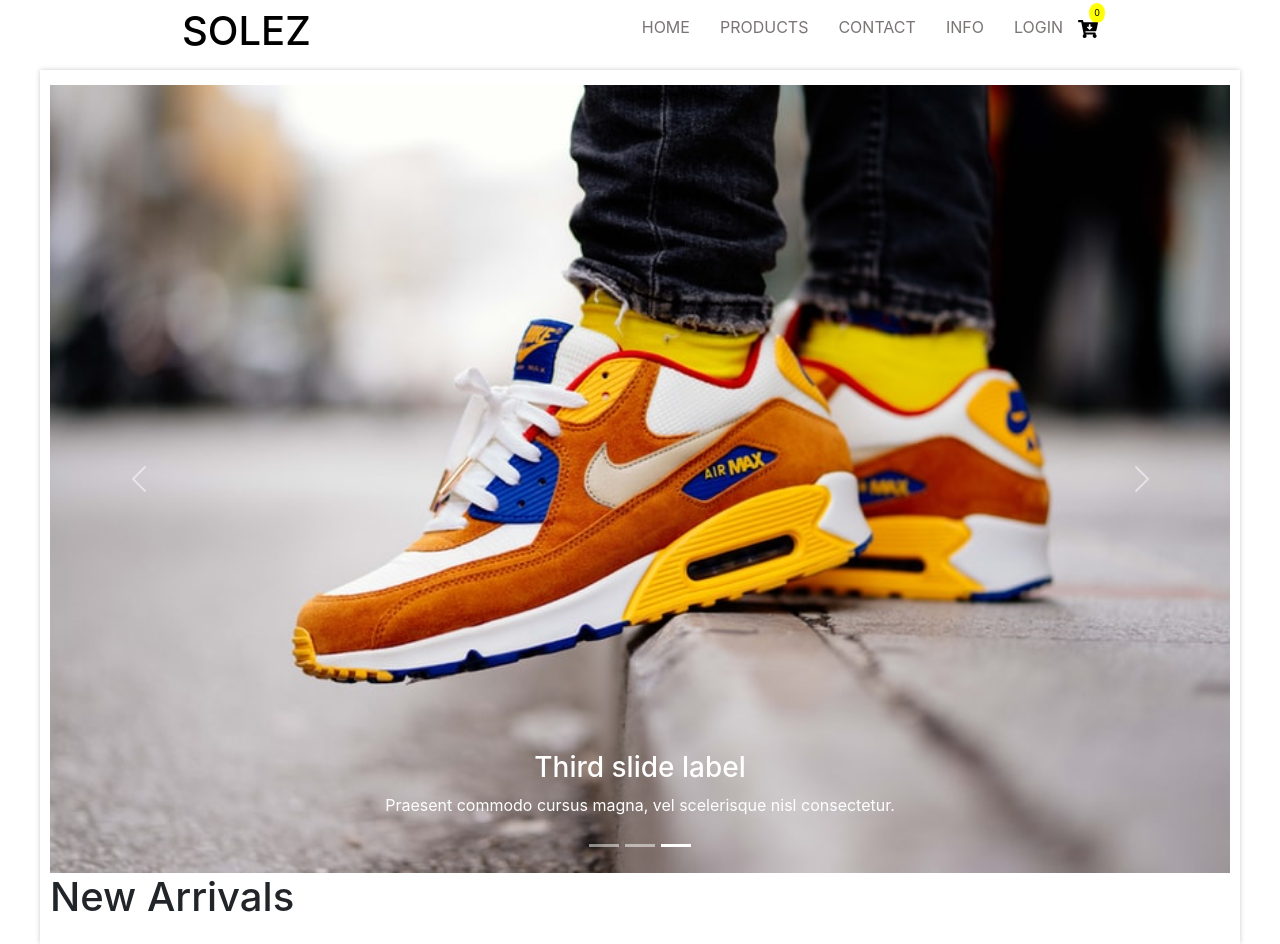
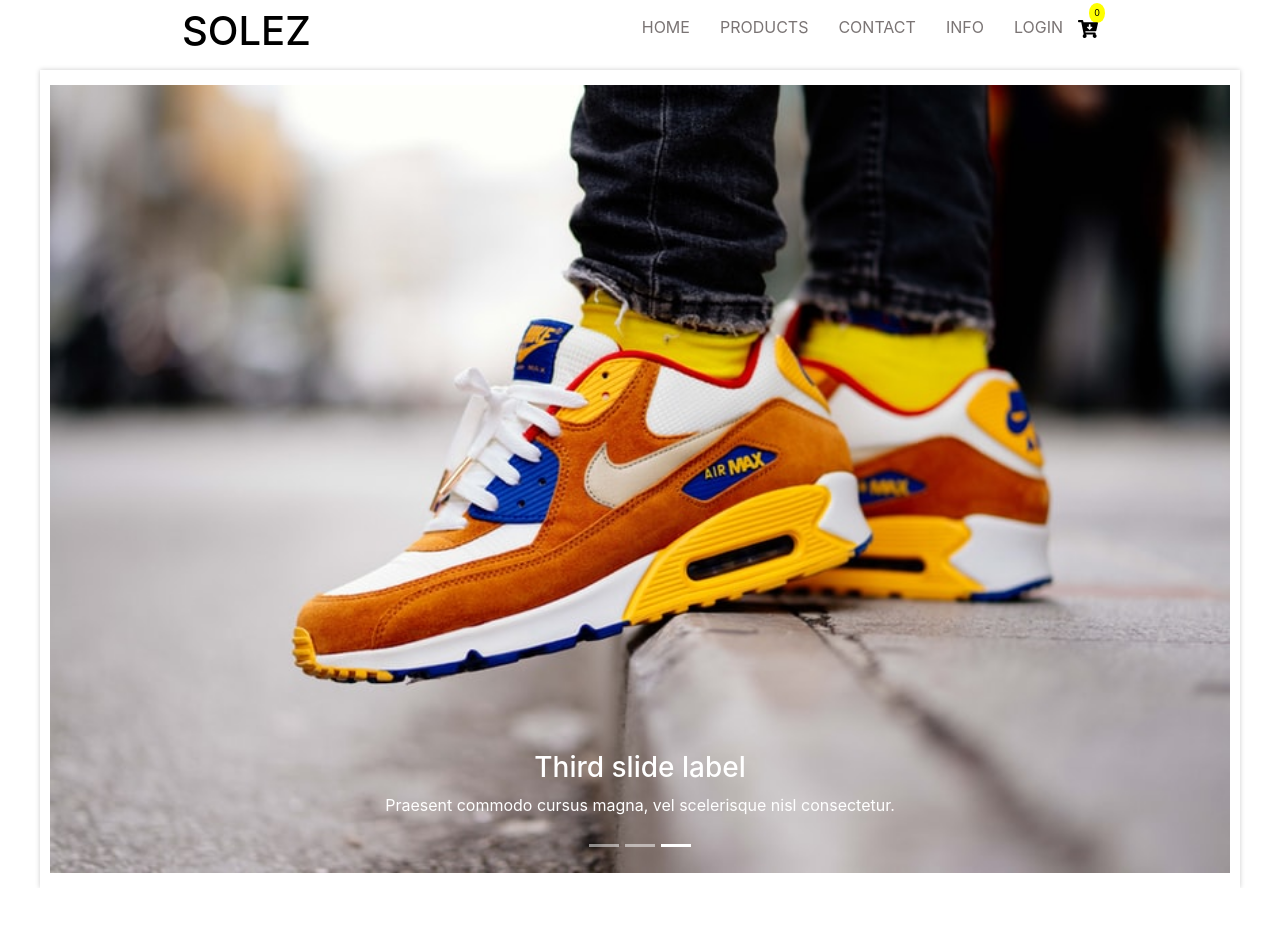
Before and after one commit to chrisclarkedev/Solez-Shop, a React (Create React App) app: page / in a window 1280 px wide. After the commit the page ends 888 px from the top, so only its background shows below. Built offline with nearby package versions, Linux system fonts and the light colour scheme.

Commit message:
carousel functionality pause, fade, removal of controller

```diff
--- a/src/components/section/CarouselContainer.js
+++ b/src/components/section/CarouselContainer.js
@@ -6,12 +6,12 @@
 
 const CarouselContainer = () => {
   return (
-    <Carousel>
+    <Carousel controls={false} fade={true} pause={false}>
       {/* INTERVAL IS 2 sec. */}
       <Carousel.Item interval={2000}>
         <img className="d-block w-100" src={car1} alt="First slide" />
         <Carousel.Caption>
-          <h3>First slide label</h3>
+          <h3>New Arrivals</h3>
           <p>Nulla vitae elit libero, a pharetra augue mollis interdum.</p>
         </Carousel.Caption>
       </Carousel.Item>
--- a/src/components/section/Home.js
+++ b/src/components/section/Home.js
@@ -7,7 +7,6 @@
     return (
       <div>
         <CarouselContainer />
-        <h1>New Arrivals</h1>
       </div>
     );
   }
```
